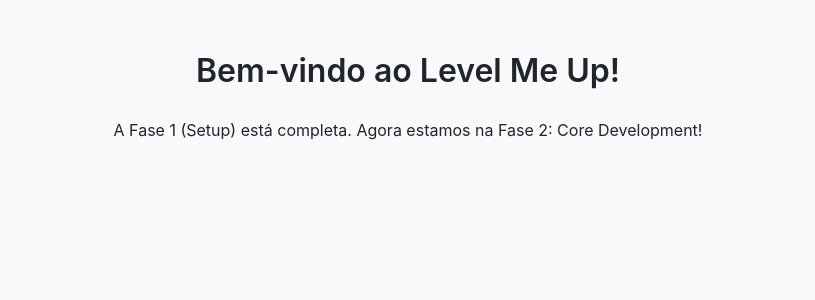
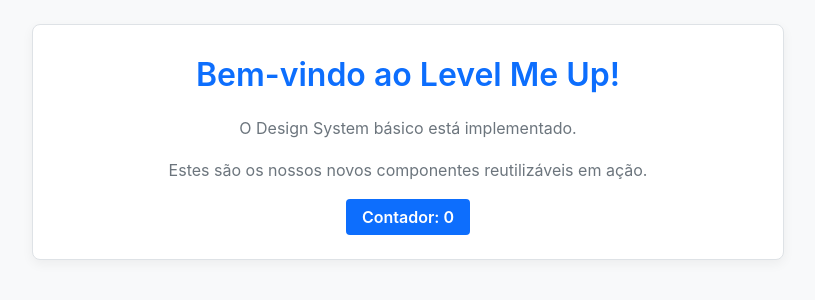
Before and after one commit to matheusalbinommarques-netizen/lmup, a Svelte app: page / in a window 1280 px wide. Shown: the top 300 px of the page, without its empty margins (232-1047 px from the left). Built offline with nearby package versions, Linux system fonts and the light colour scheme.

Commit message:
boa botaaao

```diff
--- a/src/App.svelte
+++ b/src/App.svelte
@@ -1,37 +1,52 @@
 <script>
-  // A LINHA DE IMPORT FOI REMOVIDA.
+  // Importando os novos componentes base
+  import BaseCard from './lib/BaseCard.svelte';
+  import BaseButton from './lib/BaseButton.svelte';
 
-  // Importando seu CSS global
-  import './app.css';
-  // Importando o Dexie (Passo 2)
+  // Importando o Dexie (Banco de Dados)
   import { db } from './services/db.js';
 
-  // Use $state para criar estado reativo (isto agora vai funcionar)
+  // Estado reativo (Rune do Svelte 5)
   let appName = $state('Level Me Up!');
+  let count = $state(0);
 
-  // NOTA: O aviso "db is declared but its value is never read"
-  // (db foi declarado mas nunca usado) é NORMAL.
-  // Ele vai desaparecer assim que você usar 'db' para salvar algo.
+  function increment() {
+    count += 1;
+  }
 </script>
 
 <main>
-  <h1>Bem-vindo ao {appName}</h1>
+  <BaseCard>
+    <h1>Bem-vindo ao {appName}</h1>
 
-  <p>
-    A Fase 1 (Setup) está completa. Agora estamos na Fase 2: Core Development!
-  </p>
+    <p>O Design System básico está implementado.</p>
+
+    <p>Estes são os nossos novos componentes reutilizáveis em ação.</p>
+
+    <!--
+      A CORREÇÃO ESTÁ AQUI:
+      'onClick' (Svelte 4) mudou para 'onclick' (Svelte 5)
+    -->
+    <BaseButton onclick={increment} variant="primary">
+      Contador: {count}
+    </BaseButton>
+  </BaseCard>
 </main>
 
 <style>
   main {
-    padding: 1.5rem;
+    padding: var(--espacamento-lg);
     max-width: 800px;
     margin-inline: auto;
     text-align: center;
   }
 
   h1 {
-    font-size: 2rem;
-    font-weight: 600;
+    color: var(--cor-marca-primaria);
+  }
+
+  p {
+    margin-bottom: var(--espacamento-md);
+    color: var(--cor-texto-secundario);
   }
 </style>
--- a/src/app.css
+++ b/src/app.css
@@ -1,29 +1,31 @@
-/* Este é o seu arquivo de CSS global.
-  O Step 1 da Fase 2 do seu plano ("Implement Design System")
-  menciona a criação de 'src/styles/tokens.css'.
+/* 1. Importa as variáveis de design (tokens).
+  Isso DEVE ser a primeira linha.
+*/
+@import './styles/tokens.css';
 
-  Você pode importar seus tokens aqui quando eles estiverem prontos:
-  @import './styles/tokens.css';
+/* 2. Reseta o básico e aplica os tokens globais.
 */
-
-:root {
-  font-family:
-    -apple-system, BlinkMacSystemFont, 'Segoe UI', Roboto, Oxygen, Ubuntu,
-    Cantarell, 'Open Sans', 'Helvetica Neue', sans-serif;
-  line-height: 1.6;
-  font-synthesis: none;
-  text-rendering: optimizeLegibility;
-  -webkit-font-smoothing: antialiased;
-  -moz-osx-font-smoothing: grayscale;
-
-  --bg: #f8f9fa;
-  --text: #212529;
+*,
+*::before,
+*::after {
+  box-sizing: border-box;
+  margin: 0;
+  padding: 0;
 }
 
 body {
-  margin: 0;
-  padding: 0;
-  background-color: var(--bg);
-  color: var(--text);
-  min-height: 100vh;
+  font-family: var(--fonte-sistema);
+  background-color: var(--cor-fundo);
+  color: var(--cor-texto-primario);
+  line-height: 1.6;
 }
+
+h1,
+h2,
+h3,
+h4,
+h5,
+h6 {
+  font-weight: 600;
+  margin-bottom: var(--espacamento-md);
+}
--- /dev/null
+++ b/src/lib/BaseButton.svelte
@@ -0,0 +1,57 @@
+<script>
+  // Em Svelte 5 (Runes) com JavaScript:
+
+  // 1. Pegamos as props que usamos manualmente (children, variant)
+  // 2. Pegamos uma prop 'class' (que o usuário pode passar) e damos a ela um
+  //    valor padrão e um nome ('extraClass')
+  // 3. Pegamos '...rest', que é um objeto com TODAS as outras props
+  //    (incluindo 'onclick', 'disabled', 'aria-label', etc.)
+  let {
+    children,
+    variant = 'primary',
+    class: extraClass = '',
+    ...rest
+  } = $props();
+</script>
+
+<!--
+  Agora nós:
+  1. Juntamos nossas classes internas (`btn`, `variant`) com a 'extraClass'.
+  2. Espalhamos (`{...rest}`) todas as outras props no botão.
+     O 'onclick={increment}' do App.svelte será aplicado aqui.
+-->
+<button class="btn {variant} {extraClass}" {...rest}>
+  {@render children()}
+</button>
+
+<style>
+  .btn {
+    font-family: var(--fonte-sistema);
+    font-weight: 600;
+    font-size: 1rem;
+    padding: var(--espacamento-sm) var(--espacamento-md);
+    border: none;
+    border-radius: var(--raio-borda-sm);
+    cursor: pointer;
+    transition: all 0.2s ease;
+  }
+
+  .btn:hover {
+    opacity: 0.85;
+  }
+
+  .primary {
+    background-color: var(--cor-marca-primaria);
+    color: white;
+  }
+
+  .secondary {
+    background-color: var(--cor-texto-secundario);
+    color: white;
+  }
+
+  .danger {
+    background-color: var(--cor-perigo);
+    color: white;
+  }
+</style>
--- /dev/null
+++ b/src/lib/BaseCard.svelte
@@ -0,0 +1,18 @@
+<!--
+  Um componente de cartão reutilizável.
+  Qualquer conteúdo colocado entre <BaseCard>...</BaseCard>
+  será renderizado onde o <slot /> está.
+-->
+<div class="card">
+  <slot />
+</div>
+
+<style>
+  .card {
+    background-color: var(--cor-fundo-card);
+    border: 1px solid var(--cor-borda);
+    border-radius: var(--raio-borda-md);
+    padding: var(--espacamento-lg);
+    box-shadow: var(--sombra-card);
+  }
+</style>
--- /dev/null
+++ b/src/styles/tokens.css
@@ -0,0 +1,36 @@
+/* Este arquivo armazena todas as suas variáveis de design (tokens).
+  Isso facilita a manutenção das cores e fontes do app.
+*/
+:root {
+  /* Cores */
+  --cor-fundo: #f8f9fa;
+  --cor-fundo-card: #ffffff;
+  --cor-texto-primario: #212529;
+  --cor-texto-secundario: #6c757d;
+  --cor-borda: #dee2e6;
+
+  --cor-marca-primaria: #0d6efd;
+  --cor-marca-secundaria: #6c757d;
+  --cor-sucesso: #198754;
+  --cor-perigo: #dc3545;
+  --cor-aviso: #ffc107;
+
+  /* Tipografia */
+  --fonte-sistema:
+    -apple-system, BlinkMacSystemFont, 'Segoe UI', Roboto, Helvetica, Arial,
+    sans-serif;
+
+  /* Espaçamento */
+  --espacamento-xs: 0.25rem;
+  --espacamento-sm: 0.5rem;
+  --espacamento-md: 1rem;
+  --espacamento-lg: 1.5rem;
+  --espacamento-xl: 2rem;
+
+  /* Bordas */
+  --raio-borda-sm: 0.25rem;
+  --raio-borda-md: 0.5rem;
+
+  /* Sombras */
+  --sombra-card: 0 4px 12px rgba(0, 0, 0, 0.05);
+}
```
